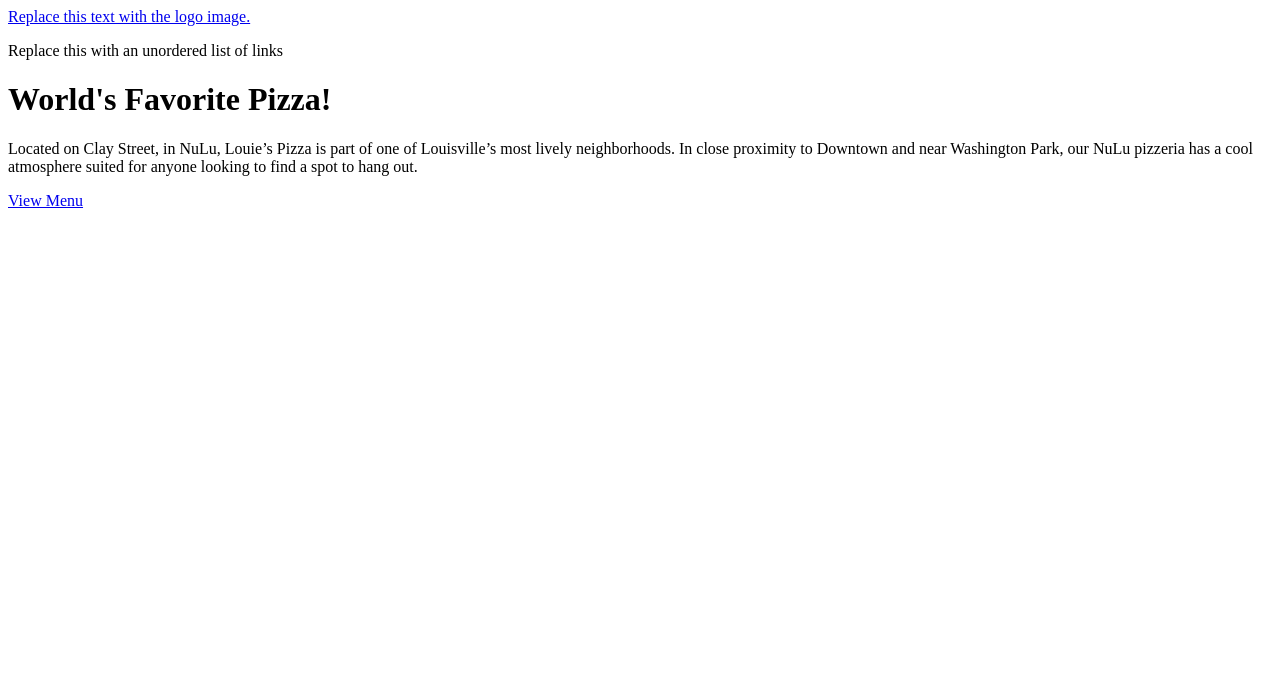
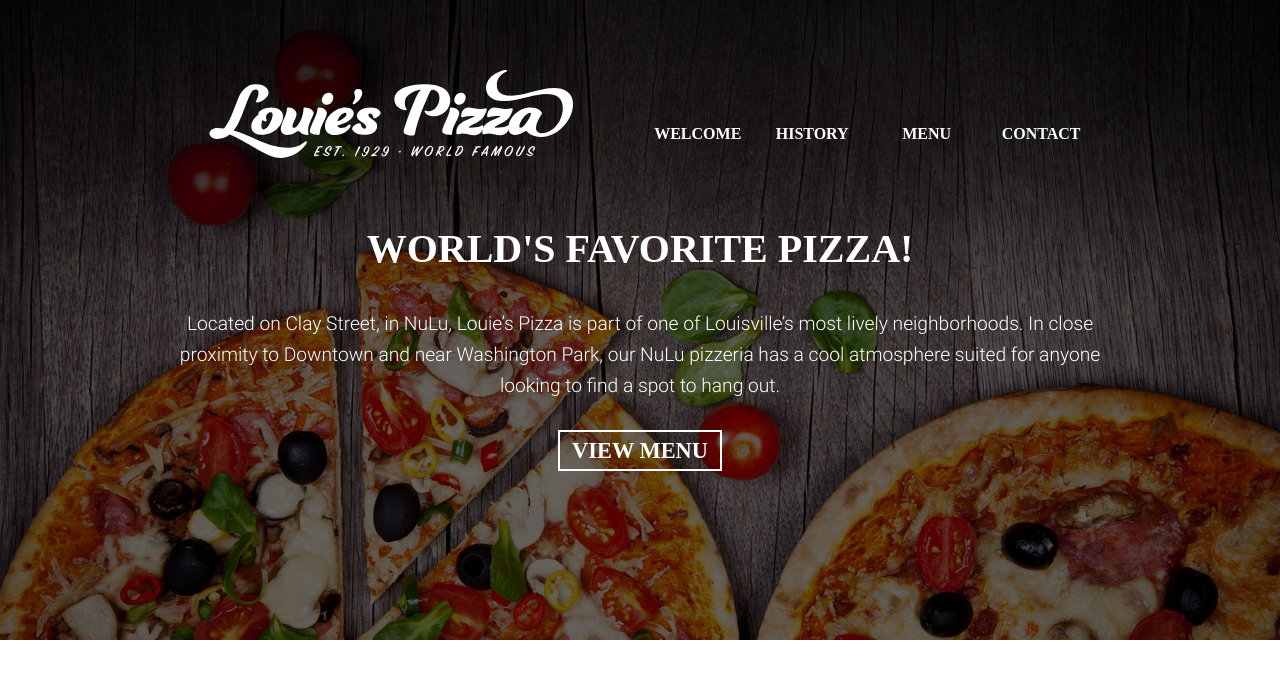
Before and after one commit to CodeLouisville/Old-FrontEndWebDev-ClassProject, a plain HTML site: page index.html in a window 1280 px wide. Drawn offline with Linux system fonts and the light colour scheme; a web font is replaced by a local one.

Commit message:
Updated css and index file with week 1 solution.

```diff
--- a/css/styles.css
+++ b/css/styles.css
@@ -144,7 +144,7 @@
 }
 
 nav {
-
+  margin-top: 4em;
 }
 
 nav::after {
@@ -221,7 +221,7 @@
 .group { zoom:1; /* For IE 6/7 */ }
 
 .span_1_of_2 {
-  width: 100%;
+  width: 48.2%;
 }
 .span_2_of_2{
   width: 100%;
--- a/index.html
+++ b/index.html
@@ -10,9 +10,10 @@
   <meta name="viewport" content="width=device-width, initial-scale=1.0">
 
   <!--Insert Style Sheet Here-->
+  <link rel="stylesheet" href="css/styles.css" />
 
   <!-- Insert Google Fonts Here -->
-
+  <link rel="stylesheet" href="css/fonts.css" />
 
   <!--[if lt IE 9]>
     <script src="https://cdnjs.cloudflare.com/ajax/libs/html5shiv/3.7.3/html5shiv.js"></script>
@@ -32,14 +33,19 @@
 
       <div class="col span_1_of_2">
 
-        <a href="#">Replace this text with the logo image.</a>
+        <a href="#"><img src="img/louies-logo.svg" alt="Louie's Pizza logo and tagline" class="nav-logo"></a>
 
       </div>
 
       <div class="col span_1_of_2">
 
         <nav class="main-nav" id="main-nav" role="navigation">
-            <p>Replace this with an unordered list of links</p>
+            <ul>
+              <li><a href="#">Welcome</a></li>
+              <li><a href="#">History</a></li>
+              <li><a href="#">Menu</a></li>
+              <li><a href="#">Contact</a></li>
+            </ul>
         </nav>
 
       </div>
```
